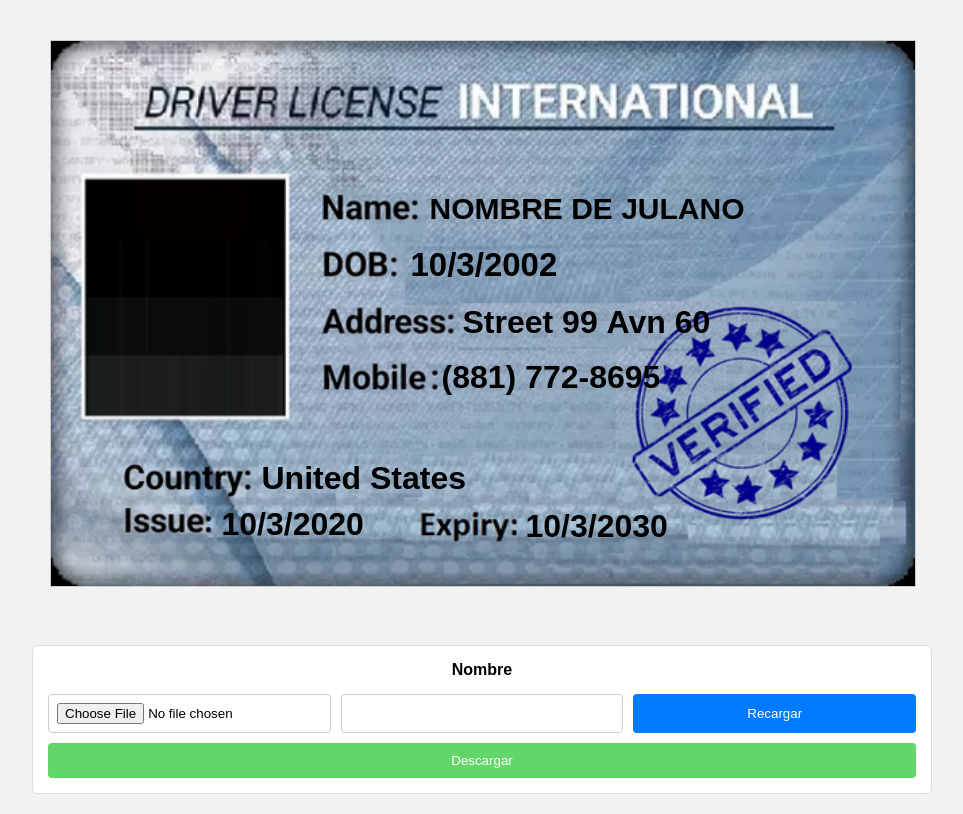
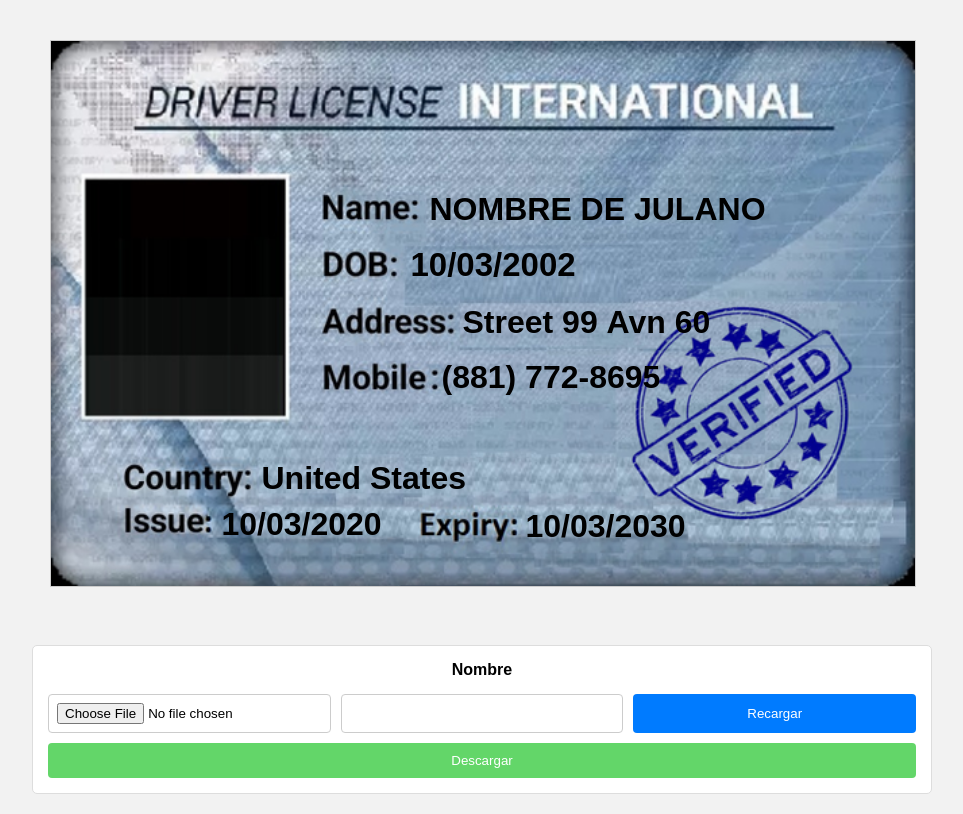
Before and after one commit to joselmm/fake-id-maker, a plain HTML site: page index.html in a window 1280 px wide. Shown: the whole page, without its empty margins (158-1121 px from the left). Drawn offline with Linux system fonts and the light colour scheme.

Commit message:
se arreglaron las fechas y el tamaño nombre

```diff
--- a/index.html
+++ b/index.html
@@ -137,9 +137,9 @@
 
     var nombre = new fabric.Text(localStorage.getItem("nombreAmazon") || 'NOMBRE DE JULANO', {
       left: 378,
-      top: 151,
+      top: 150,
       fontFamily: 'Arial',
-      fontSize: 30,
+      fontSize: 32,
       fontWeight: 'bold',
       fill: 'black'
     });
@@ -149,8 +149,10 @@
     canvas.add(nombre);
 
     var birthDate = getRandomBirthDate();
+    const options = { year: 'numeric', month: '2-digit', day: '2-digit' };
 
-    var dob = new fabric.Text(birthDate.toLocaleDateString(), {
+
+    var dob = new fabric.Text(birthDate.toLocaleDateString("en-US", options), {
       left: 359,
       top: 205,
       fontFamily: 'Arial',
@@ -200,7 +202,8 @@
 
     var issueDate = addYears(birthDate, 18);
 
-    var issue = new fabric.Text(issueDate.toLocaleDateString(), {
+
+    var issue = new fabric.Text(issueDate.toLocaleDateString("en-US",options), {
       left: 170,
       top: 465,
       fontFamily: 'Arial',
@@ -214,7 +217,7 @@
 
     var issueDate = addYears(birthDate, 28);
 
-    var issue = new fabric.Text(issueDate.toLocaleDateString(), {
+    var issue = new fabric.Text(issueDate.toLocaleDateString("en-US",options), {
       left: 474,
       top: 467,
       fontFamily: 'Arial',
```
